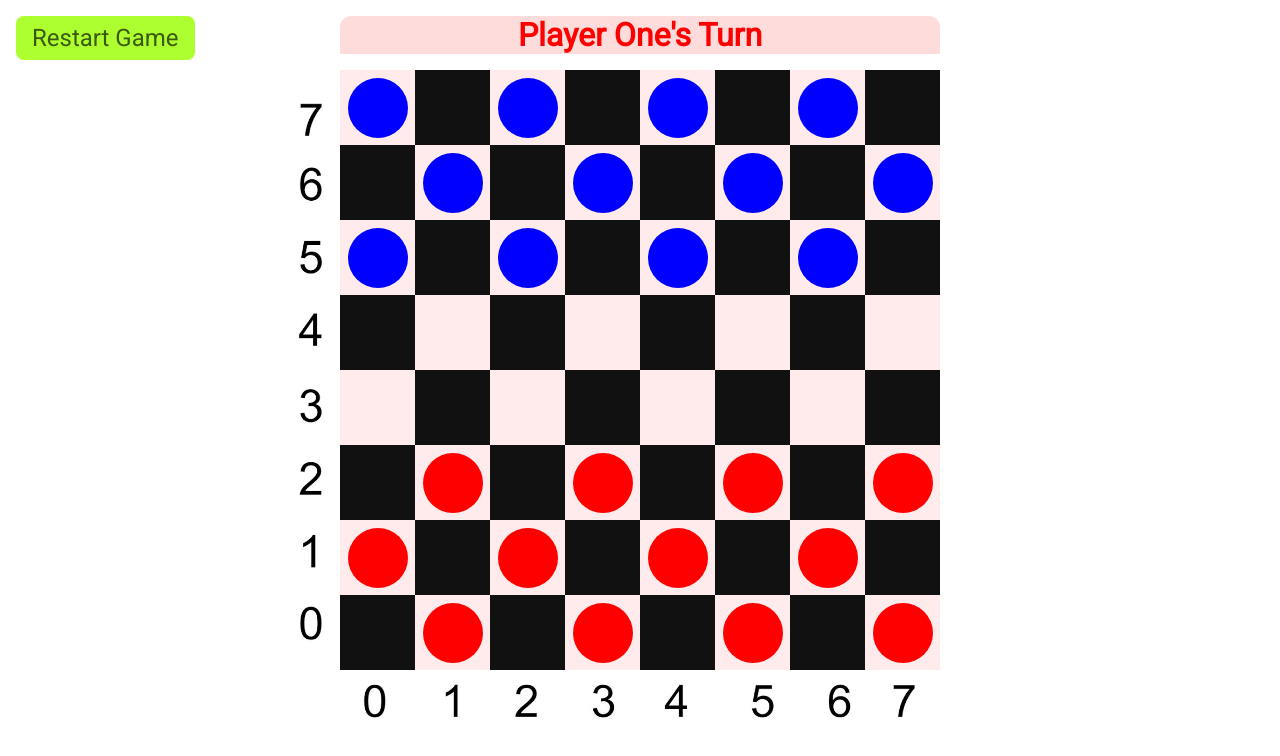
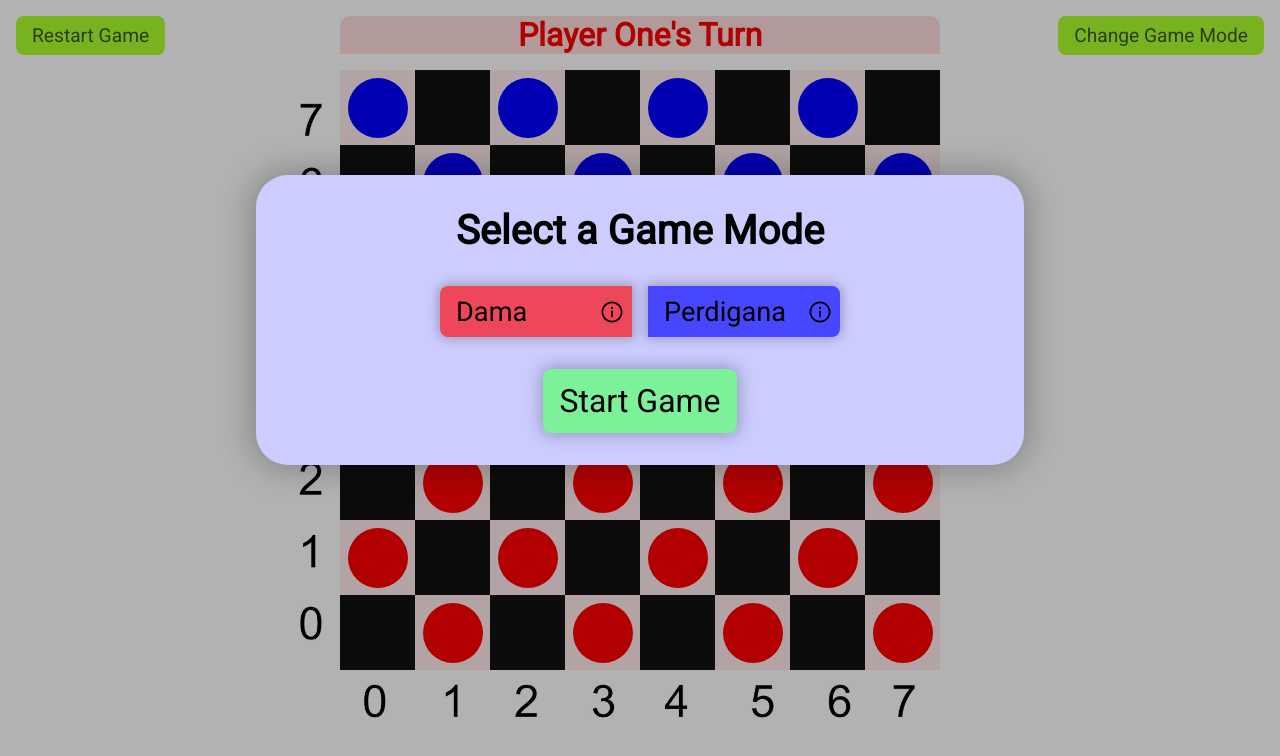
Before and after one commit to nephriteagain/dama, a React (Vite) app: page / in a window 1280 px wide. Shown: the top 756 px of the page. Built offline with nearby package versions, Linux system fonts and the light colour scheme.

Commit message:
added game mode change

```diff
--- a/package.json
+++ b/package.json
@@ -11,6 +11,7 @@
   "dependencies": {
     "react": "^18.2.0",
     "react-dom": "^18.2.0",
+    "react-icons": "^4.7.1",
     "react-router-dom": "^6.8.1",
     "sass": "^1.58.0"
   },
--- a/src/App.tsx
+++ b/src/App.tsx
@@ -1,19 +1,24 @@
 import { useGlobalContext } from './context/GameContext'
+
 
 import './App.css'
 import Gameboard from './components/Gameboard'
 import WinnerModal from './components/WinnerModal'
+import GameModeModal from './components/GameModeModal'
 
 
 function App() {
 
-  const {gameOver} = useGlobalContext()
+  const {gameOver, gameMode} = useGlobalContext()
 
   return (
     <div className="App">
+      { !gameMode &&
+        <GameModeModal /> }
       { gameOver &&
       <WinnerModal /> }
       <Gameboard />
+
     </div>
   )
 }
--- /dev/null
+++ b/src/components/GameModeModal.tsx
@@ -0,0 +1,68 @@
+import { useRef, useEffect } from 'react'
+import {AiOutlineInfoCircle} from 'react-icons/ai'
+
+import { useGlobalContext } from "../context/GameContext"
+import '../sass/GameModeModal.scss'
+
+
+const GameModeModal = () => {
+  const {gameMode, setGameMode} = useGlobalContext()
+
+  const damaRef = useRef()
+  const perdiganaRef = useRef()
+  const gameModeRef = useRef('')
+
+  function selectDamaMode() {
+    perdiganaRef.current.classList.remove('selected-mode')
+    damaRef.current.classList.add('selected-mode')
+
+    gameModeRef.current = 'dama'
+
+  }
+  function selectPerdiganaMode() {
+    damaRef.current.classList.remove('selected-mode')
+    perdiganaRef.current.classList.add('selected-mode')
+
+    gameModeRef.current = 'perdigana'
+
+  }
+
+  function startGame() {
+    if (gameModeRef.current === 'dama' || gameModeRef.current === 'perdigana') {
+      setGameMode(gameModeRef.current)
+    } else {
+      alert('PICK A GAME MODE FIRST!!!')
+    }
+  }
+
+
+  return (
+    <div className='game-mode-modal-background'>
+      <div className='game-mode-modal'>
+        <p className="game-mode-header">
+        Select a Game Mode
+        </p>
+        <div>
+          <button className="mode-dama" ref={damaRef}
+            onClick={selectDamaMode}
+          >Dama
+              <AiOutlineInfoCircle className='more-info-dama' />
+          </button>
+          <button className="mode-perdigana" ref={perdiganaRef}
+            onClick={selectPerdiganaMode}
+          >Perdigana
+            <AiOutlineInfoCircle className='more-info-perdigana' />
+          </button>
+        </div>
+
+        <button className="btn-start-game"
+          onClick={startGame}
+        >
+          Start Game
+        </button>
+      </div>
+    </div>
+  )
+}
+
+export default GameModeModal
--- a/src/components/Gameboard.tsx
+++ b/src/components/Gameboard.tsx
@@ -21,11 +21,14 @@ function Gameboard() {
     forceCapture,
     setForceCapture,
     setKingJumpDirection,
-    handleRestart
+    handleRestart,
+    setGameMode
 
   } = useGlobalContext()
 
-
+  function changeGameMode() {
+    setGameMode('')
+  }
 
 
 
@@ -1308,6 +1311,18 @@ if (forceFeed3rd.length) forceFeed = forceFeed3rd
     <div className="restart-game">
       <button className="btn-restart" onClick={handleRestart}>Restart Game</button>
     </div>
+    <div className="change-mode">
+      <button className="btn-mode"
+        onClick = {
+          () => {
+            handleRestart()
+            changeGameMode()
+          }
+        }
+      >
+        Change Game Mode
+      </button>
+    </div>
 
     <div className='board'>
       { boardData.map((item: [], index: number) => {
--- a/src/components/WinnerModal.tsx
+++ b/src/components/WinnerModal.tsx
@@ -1,18 +1,19 @@
 import { useGlobalContext } from "../context/GameContext"
-
 
 import '../sass/WinnerModal.scss'
 
 
 function WinnerModal() {
 
-  const { playerOneTurn, handleRestart } = useGlobalContext()
+  const { playerOneTurn, handleRestart, gameMode } = useGlobalContext()
 
-  return (
+
+  if (gameMode === 'dama') {
+    return (
     <div className='modal-background'>
       <div className='winner-modal'>
         <p>
-        {!newGame && playerOneTurn ? 'PLAYER 1 WIN!' : 'PLAYER 2 WIN!'}
+        {playerOneTurn ? 'PLAYER TWO WIN!' : 'PLAYER ONE WIN!'}
         </p>
         <button className="btn-new-game"
           onClick={handleRestart}
@@ -21,7 +22,25 @@ function WinnerModal() {
         </button>
       </div>
     </div>
-  )
+    )
+  }
+  if (gameMode === 'perdigana') {
+    return (
+    <div className='modal-background'>
+      <div className='winner-modal'>
+        <p>
+        {!playerOneTurn ? 'PLAYER TWO WIN!' : 'PLAYER ONE WIN!'}
+        </p>
+        <button className="btn-new-game"
+          onClick={handleRestart}
+        >
+          New Game
+        </button>
+      </div>
+    </div>
+    )
+  }
+
 }
 
 export default WinnerModal
--- a/src/context/GameContext.tsx
+++ b/src/context/GameContext.tsx
@@ -31,6 +31,7 @@ export const GlobalProvider = ({children}: GlobalContextProviderProps) => {
   const [multipleCapture, setMultipleCapture] = useState(false)
   const [forceCapture, setForceCapture] = useState(false)
   const [ kingJumpDirection, setKingJumpDirection ] = useState(null)
+  const [ gameMode, setGameMode ] = useState('')
 
 
   function highlightMoves(itemToMove, position: number, playerTurn: boolean, board) {
@@ -2714,7 +2715,9 @@ if (tripleTakeArr.length) tempArrForJumps = tripleTakeArr
       forceCapture,
       setForceCapture,
       setKingJumpDirection,
-      handleRestart
+      handleRestart,
+      gameMode,
+      setGameMode
     }}
     >
       {children}
--- /dev/null
+++ b/src/sass/GameModeModal.scss
@@ -0,0 +1,138 @@
+
+
+.game-mode-modal-background {
+  position: absolute;
+  top: 0;
+  left: 0;
+  background-color: rgba($color: #000000, $alpha: 0.3);
+  width: 100vw;
+  height: 100vh;
+  overflow: hidden;
+  display: flex;
+  justify-content: center;
+  align-items: center;
+  z-index: 10;
+}
+
+.game-mode-modal {
+  width: 60%;
+  text-align: center;
+  background-color: #ccccff;
+  padding-block: 2rem;
+  margin-bottom: 10rem;
+  border-radius: 2rem;
+  box-shadow: 0 0 2rem 0.3rem rgba(0, 0, 0, 0.25);
+}
+
+.game-mode-header {
+  font-size: 2.5rem;
+  margin-bottom: 2rem;
+  font-weight: bold;
+}
+
+.btn-start-game {
+  display: block;
+  margin-inline: auto;
+  margin-top: 3rem;
+}
+
+.btn-start-game {
+  display: block;
+  margin-inline: auto;
+  font-size: 2rem;
+  padding-block: 0.8rem;
+  padding-inline: 1rem;
+  margin-top: 2rem;
+  border: none;
+  border-radius: 0.5rem;
+  background-color: #7cf199;
+  box-shadow: 0 0 1rem 0.15rem rgba(0, 0, 0, 0.25);
+  transition: all 0.3s ease-in-out;
+}
+
+.btn-start-game:hover {
+  background-color: green;
+  color: #fff;
+}
+
+.mode-dama, .mode-perdigana {
+  width: 12rem;
+  height: 3.2rem;
+  font-size: 1.7rem;
+  padding-block: 0.3rem;
+  border: none;
+  box-shadow: 0 0 0.7rem 0.12rem rgba(0, 0, 0, 0.25);
+  position: relative;
+  transition: all 0.1s ease-in-out;
+}
+
+.mode-dama {
+  text-align: left;
+  padding-left: 1rem;
+  margin-right: 0.5rem;
+  border-top-left-radius: 0.5rem;
+  border-bottom-left-radius: 0.5rem;
+  background-color: rgba(255, 0, 0, 0.65);
+}
+
+.mode-perdigana {
+  text-align: left;
+  padding-left: 1rem;
+  margin-left: 0.5rem;
+  border-top-right-radius: 0.5rem;
+  border-bottom-right-radius: 0.5rem;
+  background-color: rgba(0, 0, 255, 0.65);
+}
+
+.more-info-dama, .more-info-perdigana {
+  font-size: 1.5rem;
+  position: absolute;
+  right: 0.5rem;
+  top: 50%;
+  transform: translateY(-50%);
+}
+
+
+
+.mode-dama::before {
+  content: "win by CAPTURING all of  the OPPONENTS chips or making the OPPONENT unable to move";
+  position: absolute;
+  color: grey;
+  font-size: 0.9rem;
+  background-color: #fff;
+  padding: 0.5rem;
+  right: 0px;
+  bottom: 130%;
+  border-radius: 0.5rem;
+  opacity: 0;
+  transition: all 0.1s ease-in-out;
+  transition-delay: 0.5s;
+}
+
+.mode-perdigana::before {
+  content: "(reverse of dama) win by FEEDING all your chips or making yourself unable to move";
+  position: absolute;
+  color: grey;
+  font-size: 0.9rem;
+  background-color: #fff;
+  padding: 0.5rem;
+  right: 0px;
+  bottom: 130%;
+  border-radius: 0.5rem;
+  opacity: 0;
+  transition: all 0.1s ease-in;
+  transition-delay: 0.5s;
+}
+
+
+.mode-dama:hover::before {
+  opacity: 1;
+}
+
+.mode-perdigana:hover::before {
+  opacity: 1;
+}
+
+.selected-mode {
+  border: 0.25rem solid whitesmoke;
+}
--- a/src/sass/Gameboard.scss
+++ b/src/sass/Gameboard.scss
@@ -88,7 +88,7 @@
 }
 
 .btn-restart {
-  font-size: 1.5rem;
+  font-size: 1.2rem;
   background-color: greenyellow;
   border: none;
   padding-inline: 1rem;
@@ -99,7 +99,30 @@
 }
 
 .btn-restart:hover {
-  font-size: 1.7rem;
+  font-size: 1.4rem;
   background-color: aquamarine;
   color: black;
 }
+
+.change-mode {
+  position: absolute;
+  top: 1rem;
+  right: 1rem;
+}
+
+.btn-mode {
+  font-size: 1.2rem;
+  background-color: greenyellow;
+  border: none;
+  padding-inline: 1rem;
+  padding-block: 0.5rem;
+  border-radius: 0.5rem;
+  color: rgba(0, 0, 0, 0.65);
+  transition: all 0.1s ease-in-out;
+}
+
+.btn-mode:hover {
+  font-size: 1.4rem;
+  background-color: aquamarine;
+  color: black;
+}
```
Also changed, not shown: 1 other file (tests, documents, lock files or other folders).
